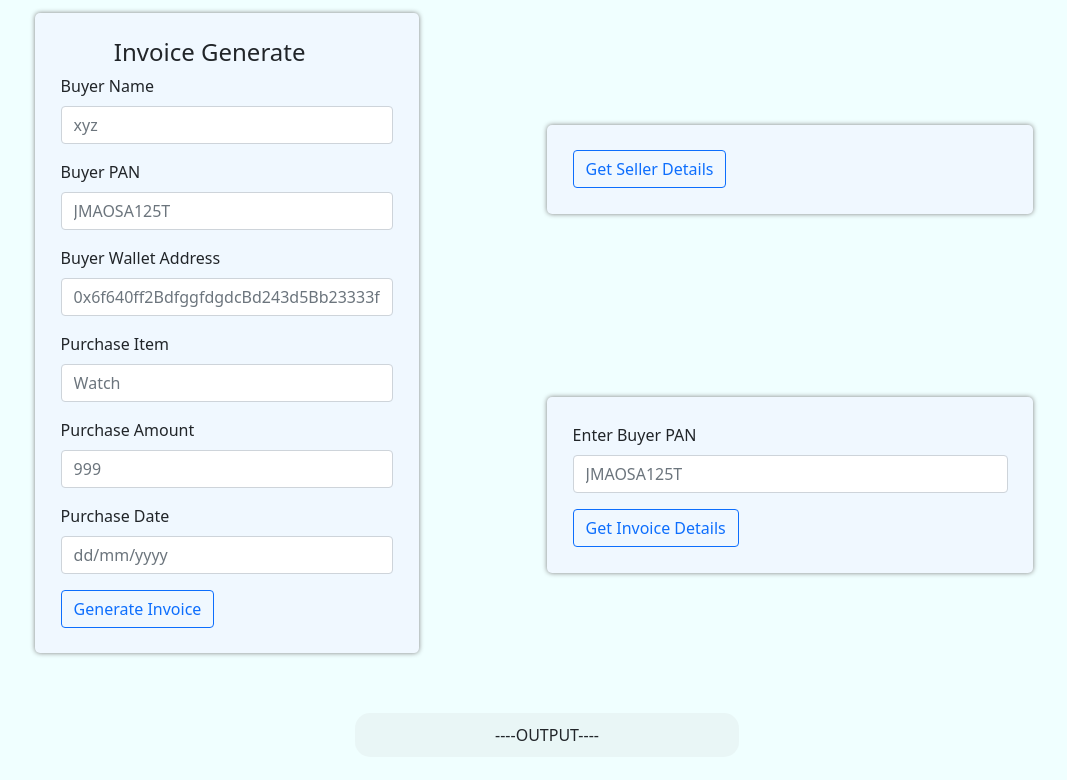
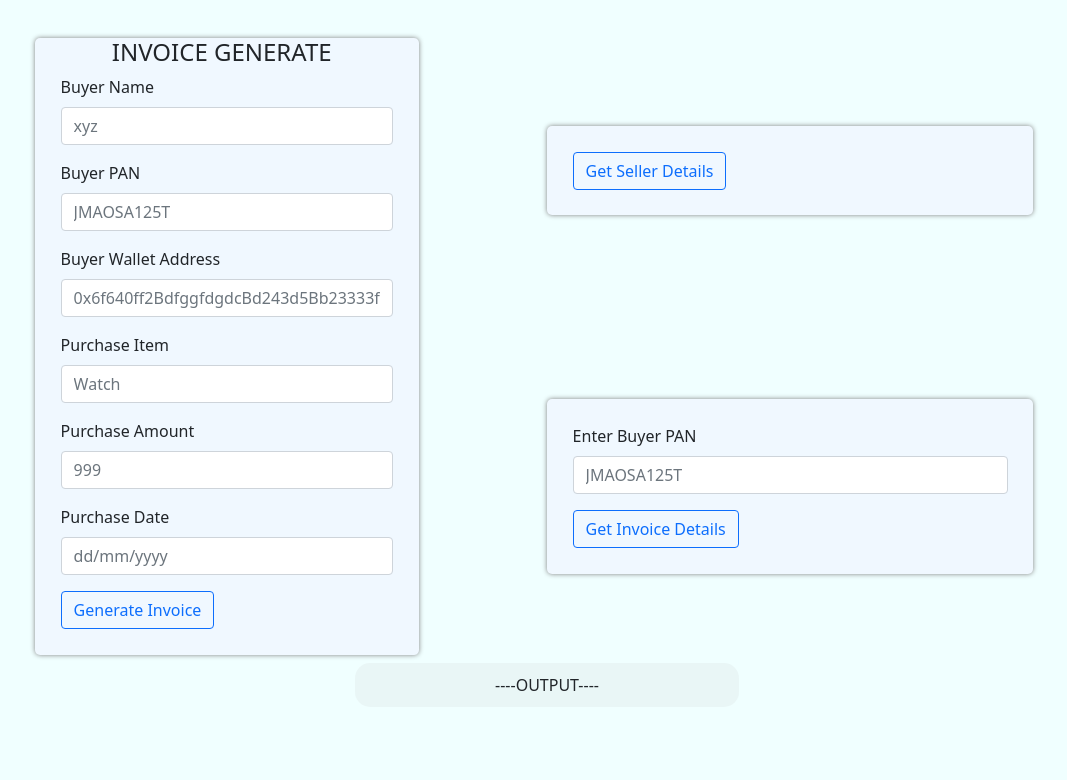
Before and after one commit to Ashish-Kumar-007/GenerateInvoice, a plain HTML site: page Index.html in a window 1280 px wide. Shown: the whole page, without its empty margins (93-1160 px from the left). Drawn offline with nearby package versions, Linux system fonts and the light colour scheme; a script that the page names is missing.

Commit message:
Update Index.html

```diff
--- a/Index.html
+++ b/Index.html
@@ -18,10 +18,12 @@
 </head>
 <body style="background-color: azure;">
 
+    <nav style="text-align: center; margin-top: 3%; text-transform: uppercase;">
+        <h4 style="float: left; margin-left: 16%;">Invoice Generate</h4>
+    </nav>
     <div style="margin-top: 1%;  margin-bottom: 10%;  " >
         <div style="margin-left: 10%; margin-right: 60%; margin-bottom: 5%; background-color: aliceblue; padding: 2%; box-shadow: 0px 0px 5px gray; border-radius: 5px;">
-        <h4 style="float: left; margin-left: 16%; margin-bottom:2%;">Invoice Generate</h4>
-	<div class="mb-3">
+        <div class="mb-3">
             <label class="form-label">Buyer Name</label>
             <input type="text" class="form-control" id="name" placeholder="xyz">
         </div>
@@ -60,7 +62,7 @@
     </div>
     </div>
 
-	<div id="result" style=" text-align: center; margin-bottom: 2%; margin-top: 39%; margin-left: 35%; margin-right: 35%; background-color: rgba(194, 194, 194, 0.153);padding:10px;border-radius:15px">
+	<div id="result" style=" text-align: center; margin-bottom: 2%; margin-top: 35%; margin-left: 35%; margin-right: 35%; background-color: rgba(194, 194, 194, 0.153);padding:10px;border-radius:15px">
 		----OUTPUT----
 	</div>
 
```
